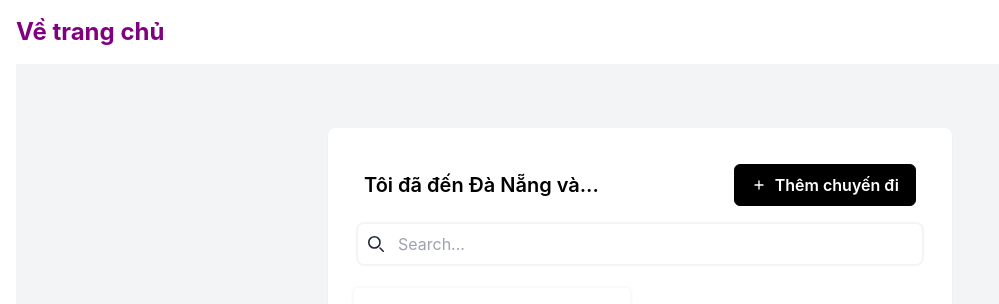
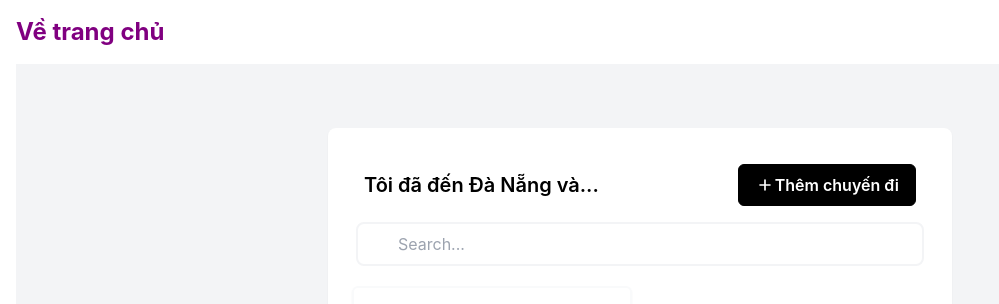
Before and after one commit to hhpr98/MyTravel, a React (Create React App) app: page /places/1 in a window 1280 px wide. Shown: the top 304 px of the page, without its empty margins (0-999 px from the left). Built offline with nearby package versions, Linux system fonts and the light colour scheme.

Commit message:
I-41 resolve SVG path

```diff
--- /dev/null
+++ b/src/assets/images/index.js
@@ -0,0 +1,4 @@
+import Plus from "./Plus.svg";
+import Search from "./Search.svg";
+
+export { Plus, Search };
--- a/src/components/PlaceDetails/PlaceDetails.tsx
+++ b/src/components/PlaceDetails/PlaceDetails.tsx
@@ -1,4 +1,6 @@
 import React from "react";
+
+import { Plus, Search } from "../../assets/images/index.js";
 
 const PlaceDetails = (): JSX.Element => {
   return (
@@ -10,9 +12,13 @@ const PlaceDetails = (): JSX.Element => {
           <div className="w-full flex justify-between items-center p-3">
             <h2 className="text-xl font-semibold">Tôi đã đến Đà Nẵng và...</h2>
             <button id="openModalBtn" className="flex items-center bg-black  border border-black text-white font-semibold py-2 px-4 rounded-md transition-colors duration-300">
-              <svg className="w-4 h-4 mr-2 text-white" xmlns="http://www.w3.org/2000/svg" fill="none" viewBox="0 0 24 24" stroke="currentColor">
-                <path strokeLinecap="round" strokeLinejoin="round" strokeWidth="2" d="M12 6v6m0 0v6m0-6h6m-6 0H6"></path>
-              </svg>
+              <img
+                className="filter brightness-0 invert"
+                src={Plus as string}
+                alt="Plus icon"
+                width={20}
+                height={20}
+              />
               <p className="text-white">Thêm chuyến đi</p>
             </button>
           </div>
@@ -20,9 +26,13 @@ const PlaceDetails = (): JSX.Element => {
             <div className="relative w-full">
               <input type="text" className="w-full  bg-white py-2 pl-10 pr-4 rounded-lg focus:outline-none border-2 border-gray-100 focus:border-black transition-colors duration-300" placeholder="Search..." />
               <div className="absolute inset-y-0 left-0 pl-3 flex items-center pointer-events-none">
-                <svg className="w-4 h-4 text-gray-800 dark:text-white" aria-hidden="true" xmlns="http://www.w3.org/2000/svg" fill="none" viewBox="0 0 20 20">
-                  <path stroke="currentColor" strokeLinecap="round" strokeLinejoin="round" strokeWidth="2" d="m19 19-4-4m0-7A7 7 0 1 1 1 8a7 7 0 0 1 14 0Z" />
-                </svg>
+                <img
+                  className="filter brightness-0 invert"
+                  src={Search as string}
+                  alt="Plus icon"
+                  width={20}
+                  height={20}
+                />
               </div>
             </div>
           </div>
--- a/src/types/index.d.ts
+++ b/src/types/index.d.ts
@@ -1,3 +1,7 @@
 declare module '*.png';
 declare module '*.scss';
 declare module '*.js';
+declare module "*.svg" {
+  const value: string;
+  export default value;
+}
```
Also changed, not shown: src/assets/images/Plus.svg (added), src/assets/images/Search.svg (added).
